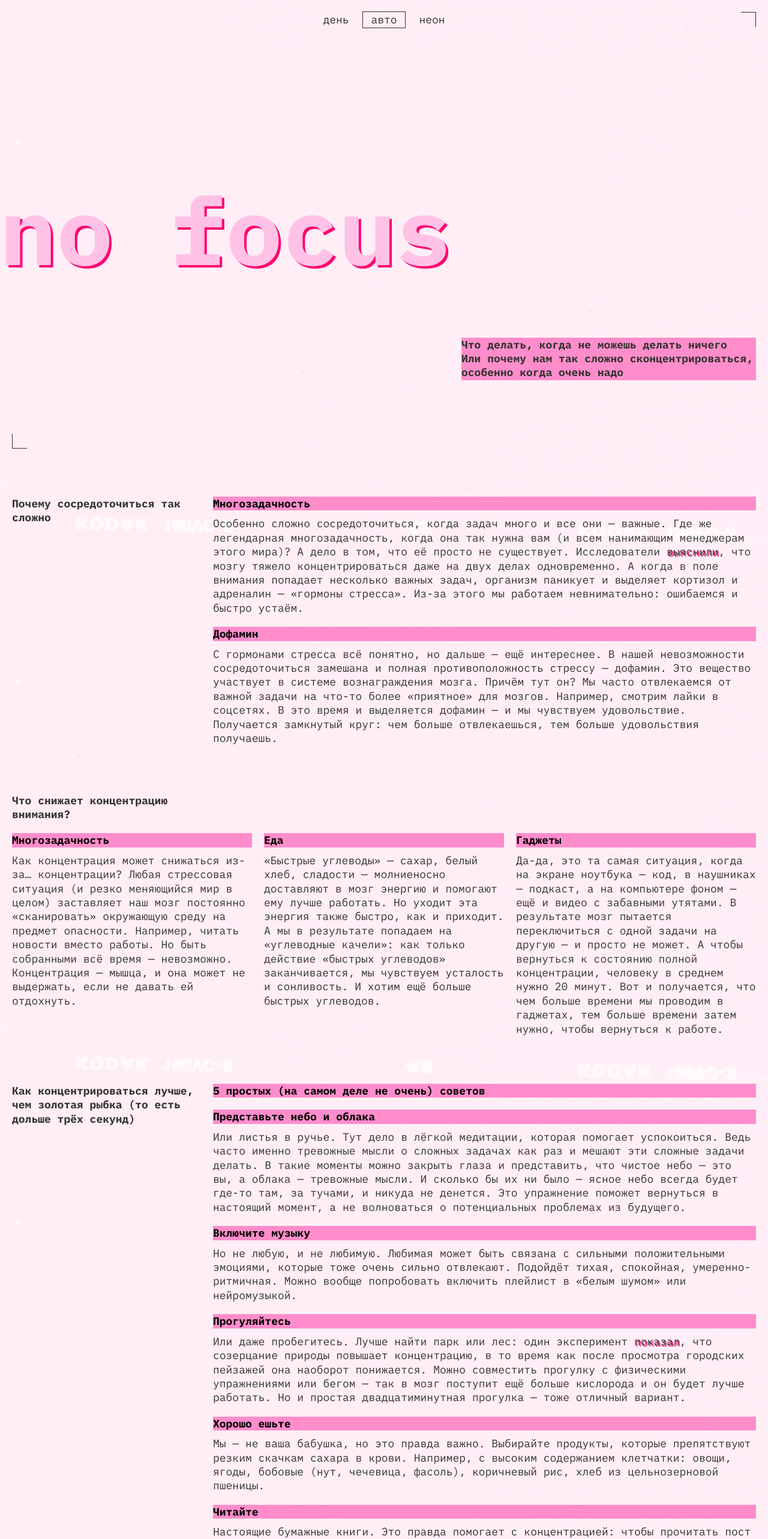
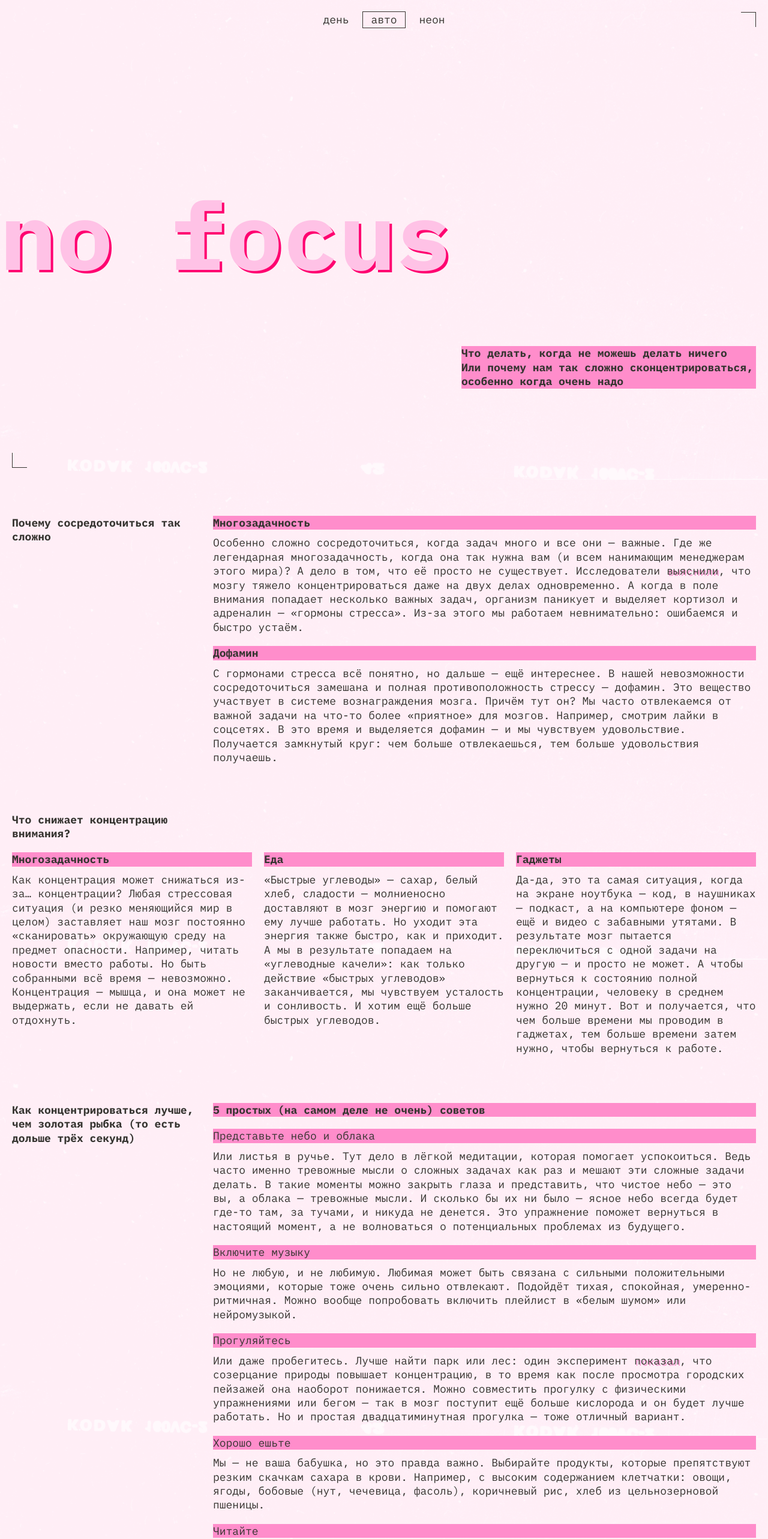
Before and after one commit to ZenoFromoren/slozhno-sosredotochitsya, a plain HTML site: page index.html in a window 1280 px wide. Shown: the top 2566 px of the page at 60% size. Drawn offline with Linux system fonts and the light colour scheme.

Commit message:
Вторая версия

```diff
--- a/index.html
+++ b/index.html
@@ -7,17 +7,17 @@
     <title>Сложно сосредоточиться</title>
     <meta name="color-scheme" content="dark light">
     <link rel="stylesheet" href="./fonts/fonts.css">
+    <link rel="stylesheet" href="./styles/variables.css">
     <link rel="stylesheet" href="./styles/globals.css">
-    <link rel="stylesheet" href="./styles/variables.css">
     <link rel="stylesheet" href="./styles/style.css">
     <link rel="stylesheet" href="./styles/dark.css">
     <link rel="stylesheet" href="./styles/light.css">
-    <link rel="icon" href="images/favicon.svg">
-    <link rel="apple-touch-icon" href="images/mobile-icon.png">
+    <link rel="icon" href="./images/favicon.ico" sizes="any">
+    <link rel="icon" href="./images/favicon.svg" type="image/svg+xml">
+    <link rel="apple-touch-icon" href="./images/mobile-icon.png">
   </head>
   <body class="page">
     <header class="header decorated-zone">
-      <div class="header__top">
         <div class="header__decoration" aria-hidden="true">REC</div>
         <nav class="header__theme-menu">
           <ul class="header__theme-menu-list">
@@ -45,18 +45,12 @@
             </li>
           </ul>
         </nav>
-      </div>
-      <h1 class="header__title">
-        <span class="top-text">No</span>
-        <span class="bottom_text">focus</span>
-      </h1>
+      <h1 class="title">No focus</h1>
       <div class="header__text title-decor">
-        <span class="top-text">
-          Что делать, когда не можешь делать ничего
-        </span>
-        <span class="bottom_text">
+        <p>
+          Что делать, когда не можешь делать ничего<br>
           Или почему нам так сложно сконцентрироваться, особенно когда очень надо
-        </span>
+        </p>
       </div>
     </header>
     <main class="main-content">
@@ -69,7 +63,7 @@
             <h3 class="content__block-article-title title-decor">
               Многозадачность
             </h3>
-          <p class="content__block-article-text">Особенно сложно сосредоточиться, когда задач много и все они — важные. Где же легендарная многозадачность, когда она так нужна вам (и всем нанимающим менеджерам этого мира)? А дело в том, что её просто не существует. Исследователи <a href="https://dana.org/article/multicosts-of-multitasking/" class="content__block-article-link">выяснили</a>, что мозгу тяжело концентрироваться даже на двух делах одновременно. А когда в поле внимания попадает несколько важных задач, организм паникует и выделяет кортизол и адреналин — «гормоны стресса». Из-за этого мы работаем невнимательно: ошибаемся и быстро устаём.</p>
+            <p class="content__block-article-text">Особенно сложно сосредоточиться, когда задач много и все они — важные. Где же легендарная многозадачность, когда она так нужна вам (и всем нанимающим менеджерам этого мира)? А дело в том, что её просто не существует. Исследователи <a href="https://dana.org/article/multicosts-of-multitasking/" class="content__block-article-link">выяснили</a><span class="content__block-article-link-outline"></span>, что мозгу тяжело концентрироваться даже на двух делах одновременно. А когда в поле внимания попадает несколько важных задач, организм паникует и выделяет кортизол и адреналин — «гормоны стресса». Из-за этого мы работаем невнимательно: ошибаемся и быстро устаём.</p>
           </article>
           <article class="content__block-article">
             <h3 class="content__block-article-title title-decor">
@@ -103,42 +97,41 @@
             <p class="content__block-article-text">Да-да, это та самая ситуация, когда на экране ноутбука — код, в наушниках — подкаст, а на компьютере фоном — ещё и видео с забавными утятами. В результате мозг пытается переключиться с одной задачи на другую — и просто не может. А чтобы вернуться к состоянию полной концентрации, человеку в среднем нужно 20 минут. Вот и получается, что чем больше времени мы проводим в гаджетах, тем больше времени затем нужно, чтобы вернуться к работе.</p>
           </article>
         </div>
-
       </section>
       <section class="content__block-row">
         <h2 class="content__block-title">
             Как концентрироваться лучше, чем золотая рыбка (то есть дольше трёх секунд)
         </h2>
         <div class="articles">
-          <h2 class="content__block-title-bold title-decor">
+          <h2 class="content__block-article-title title-decor">
             5 простых (на самом деле не очень) советов
           </h2>
           <article class="content__block-article">
-          <h3 class="content__block-article-title title-decor">
+            <h3 class="content__block-article-title content__block-title-thin title-decor">
               Представьте небо и облака
             </h3>
             <p class="content__block-article-text">Или листья в ручье. Тут дело в лёгкой медитации, которая помогает успокоиться. Ведь часто именно тревожные мысли о сложных задачах как раз и мешают эти сложные задачи делать. В такие моменты можно закрыть глаза и представить, что чистое небо — это вы, а облака — тревожные мысли. И сколько бы их ни было — ясное небо всегда будет где-то там, за тучами, и никуда не денется. Это упражнение поможет вернуться в настоящий момент, а не волноваться о потенциальных проблемах из будущего.</p>
           </article>
           <article class="content__block-article">
-            <h3 class="content__block-article-title title-decor">
+            <h3 class="content__block-article-title content__block-title-thin title-decor">
               Включите музыку
             </h3>
             <p class="content__block-article-text">Но не любую, и не любимую. Любимая может быть связана с сильными положительными эмоциями, которые тоже очень сильно отвлекают. Подойдёт тихая, спокойная, умеренно-ритмичная. Можно вообще попробовать включить плейлист в «белым шумом» или нейромузыкой.</p>
           </article>
           <article class="content__block-article">
-            <h3 class="content__block-article-title title-decor">
+            <h3 class="content__block-article-title content__block-title-thin title-decor">
               Прогуляйтесь
             </h3>
             <p class="content__block-article-text">Или даже пробегитесь. Лучше найти парк или лес: один эксперимент <a href="https://www.sciencedirect.com/science/article/abs/pii/S0272494415000328" class="content__block-article-link">показал</a>, что созерцание природы повышает концентрацию, в то время как после просмотра городских пейзажей она наоборот понижается. Можно совместить прогулку с физическими упражнениями или бегом — так в мозг поступит ещё больше кислорода и он будет лучше работать. Но и простая двадцатиминутная прогулка — тоже отличный вариант.</p>
           </article>
           <article class="content__block-article">
-            <h3 class="content__block-article-title title-decor">
+            <h3 class="content__block-article-title content__block-title-thin title-decor">
               Хорошо ешьте
             </h3>
             <p class="content__block-article-text">Мы — не ваша бабушка, но это правда важно. Выбирайте продукты, которые препятствуют резким скачкам сахара в крови. Например, с высоким содержанием клетчатки: овощи, ягоды, бобовые (нут, чечевица, фасоль), коричневый рис, хлеб из цельнозерновой пшеницы.</p>
           </article>
           <article class="content__block-article">
-            <h3 class="content__block-article-title title-decor">
+            <h3 class="content__block-article-title content__block-title-thin title-decor">
               Читайте
             </h3>
             <p class="content__block-article-text">Настоящие бумажные книги. Это правда помогает с концентрацией: чтобы прочитать пост в соцсети, достаточно нескольких минут или даже секунд. А вот интересная книга способна затянуть и на несколько часов и круто тренирует направленное внимание.</p>
@@ -154,8 +147,8 @@
         <img src="images/street.png" alt="Улица" class="picture-block-image street" loading="lazy">
       </section>
     </main>
-    <footer class="footer">
-      <h2 class="footer__title">focus</h2>
+    <footer class="footer decorated-zone">
+      <h2 class="title">focus</h2>
     </footer>
     <script src="./scripts/script.js"></script>
   </body>
--- a/styles/dark.css
+++ b/styles/dark.css
@@ -4,6 +4,7 @@
   --accent-color-hover: #ff007050;
   --title-decor-color: #ff0070;
   --header-text-color: #000028;
+  --title-text-color: #000028;
   --title-color: #DB00FF;
   --article-text-color: #F1B2CE;
   --background-image: url('../images/cover-image-dark.png');
--- a/styles/light.css
+++ b/styles/light.css
@@ -1,9 +1,11 @@
 .page.theme_light {
+  --shadow-color: #FF8DCB;
   --accent-color: #353430;
   --accent-color-hover: #32312D50;
   --title-decor-color: #FF8DCB;
   --header-text-color: #353430;
   --title-color: #FFC2E6;
+  --title-text-color: #353430;
   --article-text-color: #353430;
   --background-image: url('../images/cover-image-light.png');
 
@@ -15,11 +17,13 @@
 
 @media (prefers-color-scheme: light) {
   :root {
+    --shadow-color: #FF8DCB;
     --accent-color: #353430;
     --accent-color-hover: #32312D50;
     --title-decor-color: #FF8DCB;
     --header-text-color: #353430;
     --title-color: #FFC2E6;
+    --title-text-color: #353430;
     --article-text-color: #353430;
     --background-image: url('../images/cover-image-light.png');
   }
@@ -28,3 +32,9 @@
     display: none;
   }
 }
+
+@media (width >= 1024px) {
+  .title {
+    --shadow-color: #ff0070;
+  }
+}
--- a/styles/style.css
+++ b/styles/style.css
@@ -1,20 +1,23 @@
 .page {
   display: grid;
   justify-content: end;
-  padding: 10px;
+  padding: 0 10px;
   background-image: var(--background-image);
   background-attachment: fixed;
-  font-family: IBM Plex Mono, sans-serif;
+  background-size: cover;
+  background-position: center;
+  font-family: 'IBM Plex Mono', sans-serif;
 }
 
 .header {
   display: grid;
   position: relative;
   margin-block-end: 40px;
-  min-block-size: 658px;
+  block-size: 100vh;
+  padding: 10px 0;
 }
 
-.header::before, .footer::before {
+.decorated-zone::before {
   position: absolute;
   justify-self: end;
   align-self: start;
@@ -23,9 +26,10 @@
   inline-size: 25.04px;
   border-block-start: 1px solid var(--accent-color);
   border-inline-end: 1px solid var(--accent-color);
+  top: 10px;
 }
 
-.header::after, .footer::after {
+.decorated-zone::after {
   position: absolute;
   justify-self: start;
   align-self: end;
@@ -34,9 +38,6 @@
   inline-size: 25.04px;
   border-block-end: 1px solid var(--accent-color);
   border-inline-start: 1px solid var(--accent-color);
-}
-
-.header::after {
   bottom: 10px;
 }
 
@@ -53,6 +54,7 @@
   line-height: 25px;
   color: var(--accent-color);
   margin-inline-end: 28px;
+  padding-top: 10px;
 }
 
 .header__decoration::after {
@@ -60,7 +62,7 @@
   content: '';
   block-size: 9px;
   inline-size: 9px;
-  top: 8px;
+  top: 18px;
   right: -20px;
   background-color: var(--accent-color);
   border-radius: 50%;
@@ -92,9 +94,15 @@
 
 .header__theme-menu-button:hover {
   outline: 1px solid var(--accent-color-hover);
+  cursor: pointer;
+}
+
+.header__theme-menu-button:focus {
+  outline: none;
 }
 
 .header__theme-menu-button:focus-visible {
+  outline: none;
   border-bottom: 1px solid var(--accent-color);
 }
 
@@ -102,7 +110,7 @@
   outline: 1px solid var(--accent-color);
 }
 
-.header__title, .footer__title {
+.title {
   display: flex;
   flex-direction: column;
   color: var(--title-color);
@@ -127,6 +135,7 @@
   margin-block-end: 66px;
   min-block-size: 117px;
   max-inline-size: 355px;
+  align-self: start;
 }
 
 .title-decor {
@@ -143,7 +152,7 @@
   gap: 20px;
 }
 
-.content__block-title, .content__block-title-bold {
+.content__block-title {
   color: var(--accent-color);
   font-size: 18px;
   font-style: normal;
@@ -171,7 +180,7 @@
 
 .content__block-article-text {
   color: var(--article-text-color);
-  font-family: IBM Plex Mono;
+  font-family: 'IBM Plex Mono';
   font-size: 18px;
   font-style: normal;
   font-weight: 400;
@@ -179,7 +188,6 @@
 }
 
 .content__block-article-link {
-  position: relative;
   text-shadow: 2px 2px 0 var(--shadow-color);
   text-decoration: none;
 }
@@ -188,15 +196,17 @@
   border-bottom: 1px solid var(--article-text-color);
 }
 
-.content__block-article-link:focus-visible {
-  content: '';
-  block-size: 22px;
-  inline-size: 97px;
-  outline: 1px solid var(--article-text-color);
+.content__block-article-link:focus {
+  outline: none;
 }
 
-.content__block-title-bold {
-  color: var(--title-text-color);
+.content__block-article-link:focus-visible {
+  outline: 1px solid var(--article-text-color);
+  outline-offset: -1px;
+}
+
+.content__block-title-thin {
+  font-weight: 400;
 }
 
 .picture-block {
@@ -214,39 +224,55 @@
 .footer {
   display: grid;
   position: relative;
-  min-block-size: 667px;
+  block-size: 100vh;
   justify-content: center;
   align-content: center;
 }
 
-.footer::before {
+.footer .title {
+  text-shadow: 2px 2px 0 var(--shadow-color);
+}
+
+.footer. decorated-zone::before {
   top: 10px;
 }
 
-.footer::after {
+.footer. decorated-zone::after {
   bottom: 10px;
 }
 
 @media (width >= 768px) {
   .page {
-    padding: 20px 20px 20px 0;
+    padding: 0 20px 20px 0;
   }
 
   .header {
     margin-block-end: 60px;
-    min-block-size: 1004px;
+    padding-top: 20px;
   }
 
-  .header::after {
+  .decorated-zone::before {
+    top: 20px;
+  }
+
+  .decorated-zone::after {
     left: 20px;
     bottom: 20px;
+  }
+
+  .header__decoration {
+    padding-top: 20px;
+  }
+
+  .header__decoration::after {
+    top: 28px;
   }
 
   .header__theme-menu-list {
     margin-block-start: 172px;
   }
 
-  .header__title {
+  .title {
     flex-direction: row;
     gap: 72px;
     margin-block-start: 173px;
@@ -265,6 +291,8 @@
   }
 
   .content__block-row {
+    display: grid;
+    gap: 20px;
     grid-template-columns: 236px auto;
   }
 
@@ -306,43 +334,29 @@
   }
 
   .footer {
-    min-block-size: 1024px;
     padding: 20px 0 0 20px;
   }
 
-  .footer::before {
+  .footer.decorated-zone::before {
     top: 40px;
   }
 
-  .footer::after {
+  .footer.decorated-zone::after {
     left: 20px;
     bottom: 0;
   }
 }
 
 @media (width >= 1024px) {
-  .header {
-    min-block-size: 748px;
-  }
-
-  .header__top {
-    display:flex;
-    flex-direction: row-reverse;
-    gap: 316px;
-  }
-
-  .header__top {
-    justify-content: center;
-  }
-
   .header__theme-menu-list {
     display: flex;
     flex-direction: row;
+    justify-content: center;
     margin: 0;
     margin-inline-start: 20px;
   }
 
-  .header__title, .footer__title {
+  .title {
     margin-block-start: 273px;
     margin-block-end: 114px;
     font-size: clamp(7.5rem, 0.5625rem + 14.4531vw, 9.8125rem);
@@ -363,15 +377,12 @@
     max-inline-size: 314.96px;
   }
 
-  .footer {
-    min-block-size: 768px;
-  }
-
-  .footer__title {
+  .footer .title {
     margin-block-start: 135px;
   }
 
   .content__block .articles {
     grid-template-columns: repeat(3, 1fr);
     align-items: start;
+  }
 }
--- a/styles/variables.css
+++ b/styles/variables.css
@@ -4,6 +4,7 @@
   --accent-color-hover: #ff007050;
   --title-decor-color: #ff0070;
   --header-text-color: #000028;
+  --title-text-color: #000028;
   --title-color: #DB00FF;
   --article-text-color: #F1B2CE;
   --background-image: url('../images/cover-image-dark.png');
```
Lines whose indentation alone changed are shown as unchanged.
